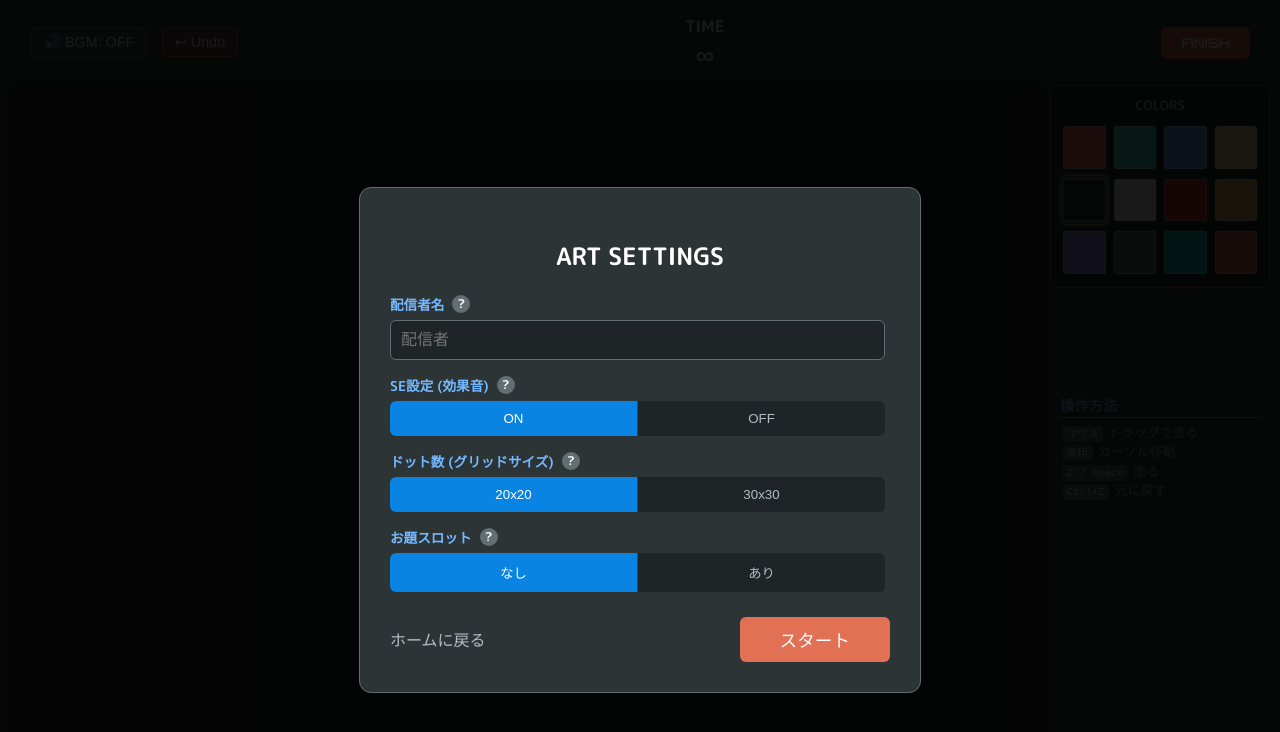
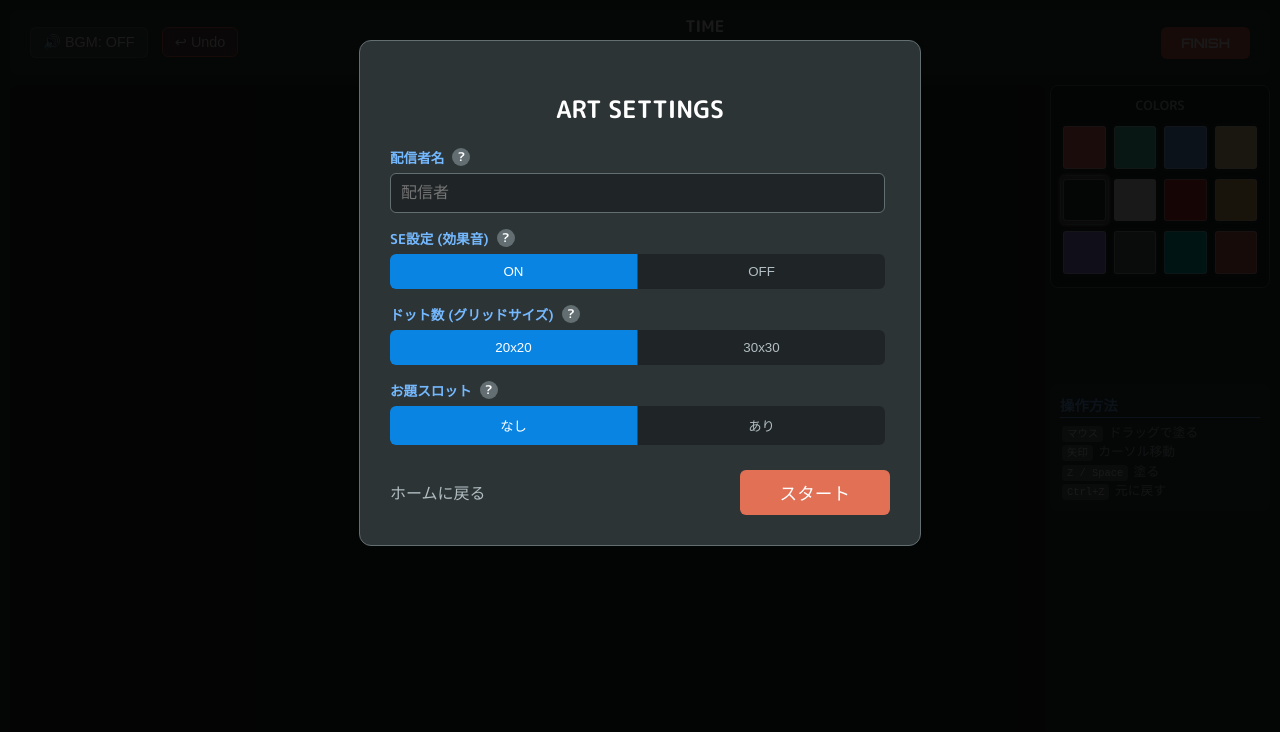
Before and after one commit to minnadegameyt-netizen/minnade-game, a plain HTML site: page pixel/index.html in a window 1280 px wide. Drawn offline with Linux system fonts and the light colour scheme.

Commit message:
サイト更新

```diff
--- a/pixel/style.css
+++ b/pixel/style.css
@@ -98,8 +98,6 @@ header {
     box-sizing: border-box;
     width: 100%;
     height: 100%;
-
-    /* フレックス内でのサイズ制御 */
     min-width: 0;
     min-height: 0;
     justify-content: center;
@@ -154,10 +152,9 @@ canvas {
     display: flex;
     flex-direction: column;
     gap: 8px;
-    min-height: 0; /* 重要 */
+    min-height: 0;
 }
 
-/* 各ボックス共通 */
 .palette-box, .guide-box, .instruction-box {
     flex-shrink: 0;
 }
@@ -175,12 +172,11 @@ canvas {
 .color-sample { width: 100%; aspect-ratio: 1/1; border-radius: 3px; border: 1px solid rgba(255,255,255,0.5); }
 .color-name { font-size: 0.7em; color: #dfe6e9; margin-top: 2px; }
 
-/* スコアボード */
 .scoreboard-container {
     display: flex;
     flex-direction: column;
     gap: 5px;
-    flex-shrink: 1; /* 縮小可 */
+    flex-shrink: 1;
     min-height: 80px;
     overflow-y: auto;
 }
@@ -197,7 +193,6 @@ canvas {
 .p3-box { border-color: #74b9ff; }
 .p4-box { border-color: #ffeaa7; }
 
-/* ガイドマップ */
 .guide-box {
     background: rgba(0,0,0,0.3);
     border: 1px solid #74b9ff;
@@ -219,7 +214,6 @@ canvas {
 }
 #guide-canvas { width: 100%; height: 100%; object-fit: contain; }
 
-/* 説明 */
 .instruction-box {
     background: rgba(255, 255, 255, 0.05); border-radius: 8px; padding: 10px;
     max-height: 150px; overflow-y: auto;
@@ -230,10 +224,19 @@ canvas {
 
 /* --- モーダル --- */
 .modal-overlay {
-    position: fixed; top: 0; left: 0; width: 100%; height: 100%;
-    background: rgba(0,0,0,0.9);
-    display: flex; justify-content: center; align-items: flex-start;
-    z-index: 999; overflow-y: auto; padding: 40px 0;
+    position: fixed;
+    top: 0;
+    left: 0;
+    width: 100%;
+    height: 100%;
+    background: rgba(0, 0, 0, 0.9);
+    display: flex;
+    justify-content: center;
+    align-items: flex-start;
+    z-index: 999;
+    overflow-y: auto;
+    padding: 40px 0;
+    box-sizing: border-box;
 }
 .hidden { display: none !important; }
 
@@ -241,9 +244,14 @@ canvas {
     background: #2d3436; border: 1px solid #636e72;
     width: 90%; max-width: 500px;
     padding: 30px; text-align: center; border-radius: 12px; color: #fff;
-    overflow: visible; margin: auto;
+    overflow: visible;
+    margin: 0 auto; /* ★変更: 上下のマージンを0に */
 }
-.result-content { max-width: 800px; }
+
+/* ★★★ ここからが修正箇所 ★★★ */
+.result-content {
+    max-width: 800px; /* ★変更: モーダルの最大幅を固定 */
+}
 
 .scrollable-settings { overflow-y: visible; padding-right: 5px; max-height: none; }
 
@@ -257,14 +265,20 @@ canvas {
 .action-btn { background: #e17055; color: white; border: none; padding: 10px 40px; font-size: 1.1em; border-radius: 6px; cursor: pointer; }
 .back-link { color: #b2bec3; text-decoration: none; align-self: center; }
 
-/* 結果画面アート */
 .result-art-container {
     display: flex; flex-wrap: wrap; justify-content: center; gap: 10px; margin: 20px 0;
 }
+
 .result-canvas {
-    border: 4px solid #fff; box-shadow: 0 5px 15px rgba(0,0,0,0.5);
-    max-width: 45%; height: auto; image-rendering: pixelated; background-color: #fff;
+    border: 4px solid #fff;
+    box-shadow: 0 5px 15px rgba(0,0,0,0.5);
+    max-width: 45%;
+    height: auto;
+    image-rendering: pixelated;
+    background-color: #fff;
 }
+/* ★★★ ここまでが修正箇所 ★★★ */
+
 
 /* ランキング */
 .ranking-list { text-align: left; margin: 20px 0; }
@@ -308,8 +322,6 @@ canvas {
     border: 1px solid #4a5568;
 }
 
-/* style.css の末尾に追加 */
-
 .entry-list h3 {
     text-align: center;
     color: #74b9ff;
@@ -332,7 +344,6 @@ canvas {
     font-size: 0.9em;
 }
 
-/* style.css の末尾に追加 */
 .kick-btn {
     margin-left: 8px;
     padding: 1px 6px;
@@ -343,14 +354,12 @@ canvas {
     cursor: pointer;
     font-size: 0.8em;
     font-weight: bold;
-    float: right; /* 右端に配置 */
+    float: right;
 }
 
 .kick-btn:hover {
     background-color: #ff7675;
 }
-
-/* style.css の末尾に追加 */
 
 .setup-input {
     width: 100%;
```
Also changed, not shown: index.html (+1 -1 lines).
